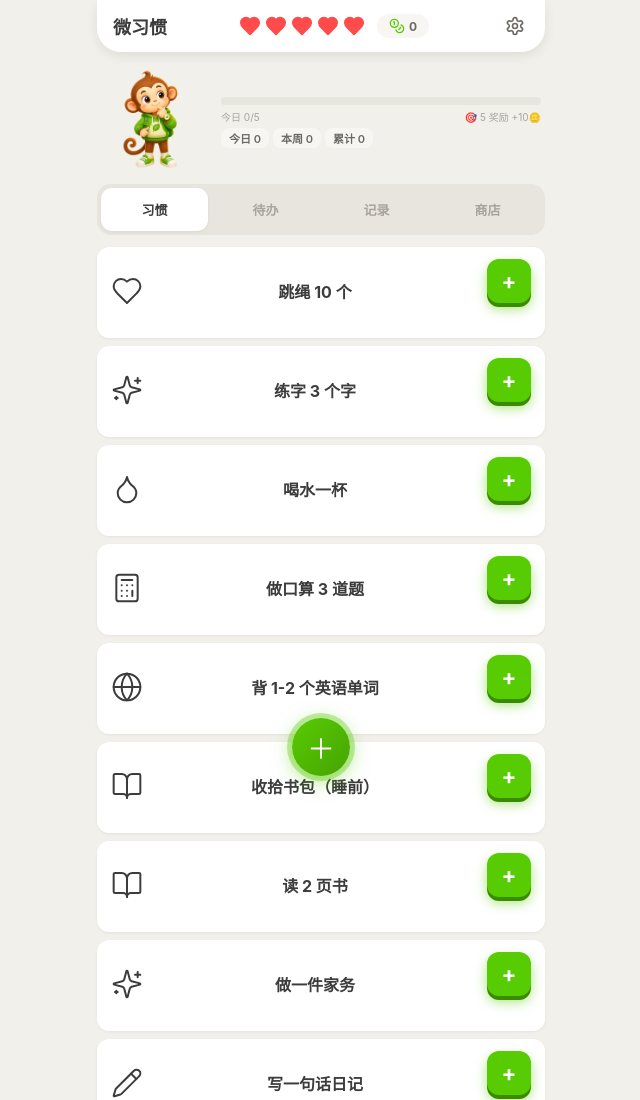
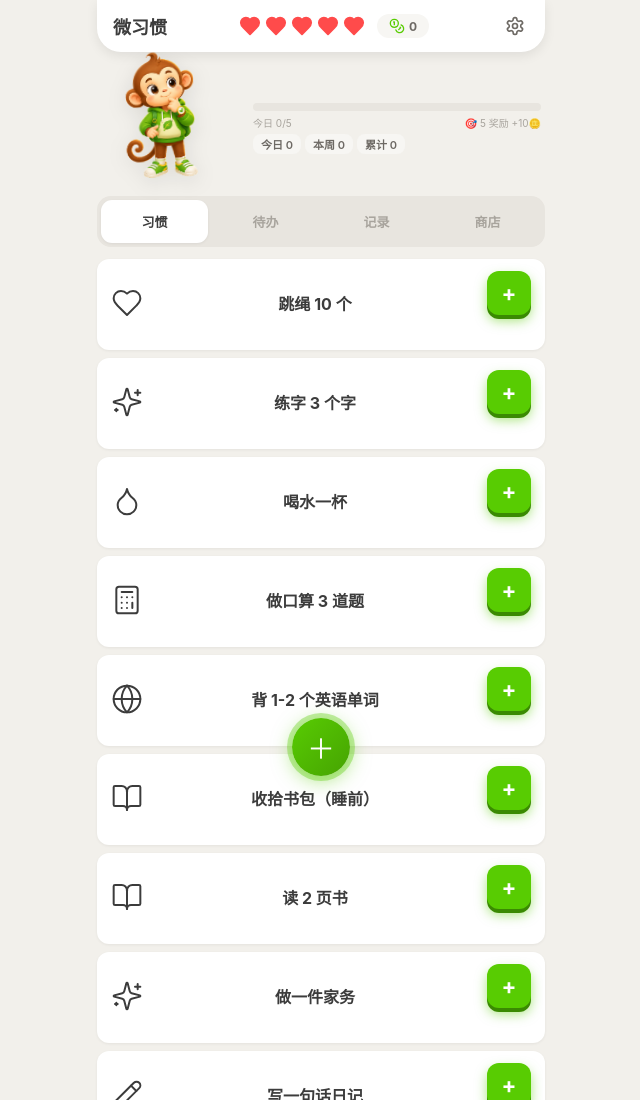
Before and after one commit to ttmouse/mini-habits, a website: page index.html in a window 1280 px wide. Shown: the top 1100 px of the page, without its empty margins (319-959 px from the left). Drawn offline with Linux system fonts and the light colour scheme.

Commit message:
首页猴子放大并突破框架

```diff
--- a/index.html
+++ b/index.html
@@ -154,10 +154,11 @@ button:disabled{opacity:.4!important;pointer-events:none}
   display:flex;align-items:center;gap:var(--s3);
   padding:var(--s2) 0;
   margin:var(--s2) var(--s1) 0;
-}
-
-.merged-avatar{flex-shrink:0;width:108px;height:108px;display:flex;align-items:center;justify-content:center}
-.merged-avatar img{width:100%;height:100%;display:block;object-fit:contain;cursor:pointer}
+  overflow:visible;
+}
+
+.merged-avatar{flex-shrink:0;width:140px;height:120px;display:flex;align-items:flex-start;justify-content:center;overflow:visible}
+.merged-avatar img{width:140px;height:140px;display:block;object-fit:contain;cursor:pointer;margin-top:-20px;margin-left:-10px;filter:drop-shadow(0 4px 10px rgba(0,0,0,.1));transform:rotate(-3deg)}
 .merged-body{flex:1;min-width:0}
 .merged-top{display:flex;align-items:center;margin-bottom:var(--s1)}
 .merged-stats{display:flex;gap:var(--s1);margin-top:var(--s1)}
```
